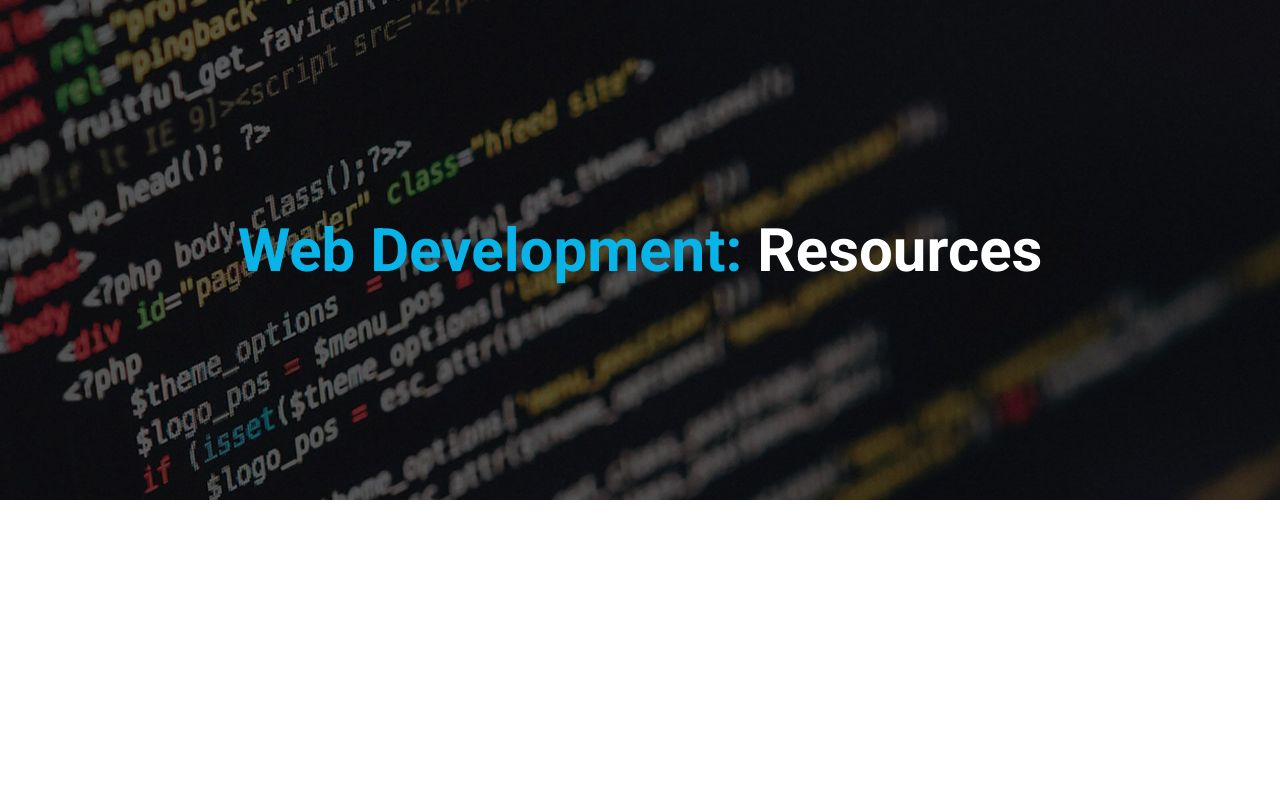
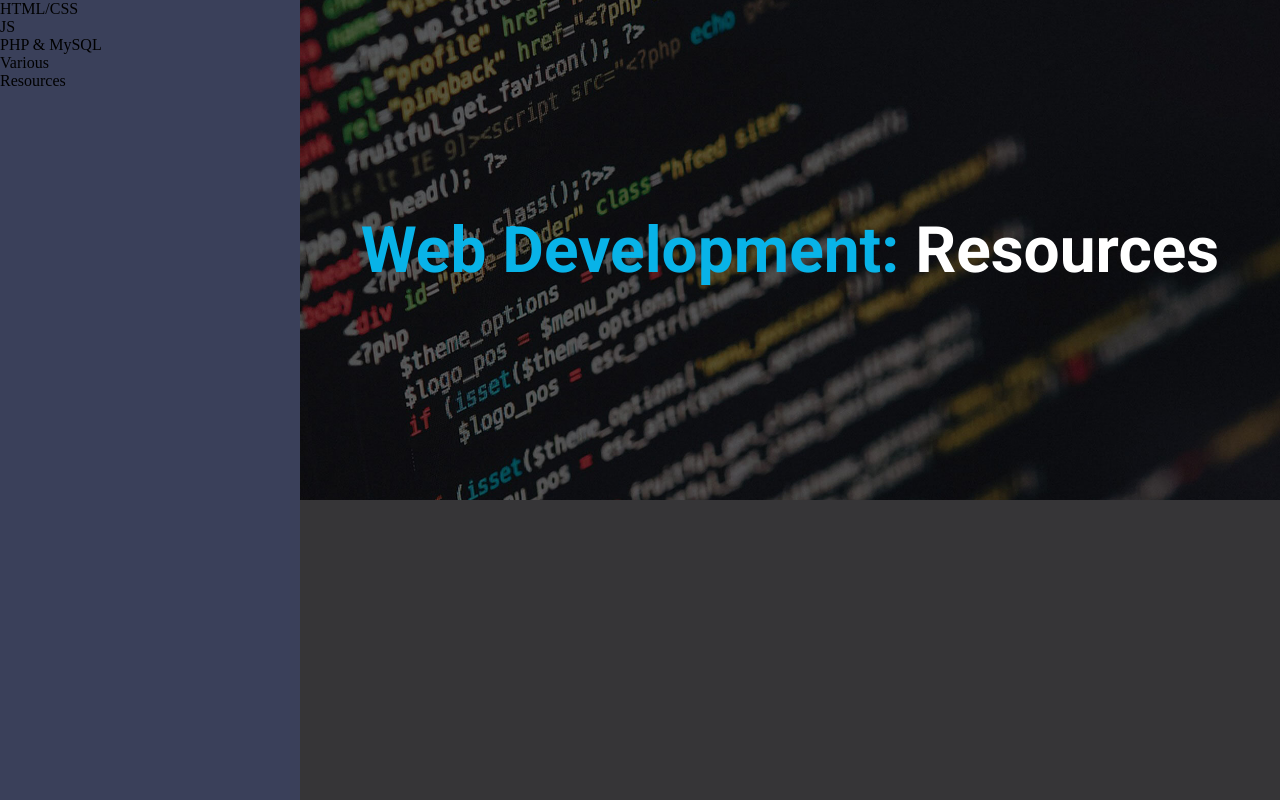
Before and after one commit to NekCS/fcc, a plain HTML site: page tribute-page/index.html in a window 1280 px wide. Shown: the top 800 px of the page. Drawn offline with Linux system fonts and the light colour scheme.

Commit message:
Added grid

```diff
--- a/tribute-page/css/style.css
+++ b/tribute-page/css/style.css
@@ -1,27 +1,55 @@
 :root {
-  --main-color: #08b3e8;
+  --blue: #08b3e8;
+  --blue-dark: #3a405a;
+  --grey-dark: #2e282a;
+  --grey: #363537;
 }
 
 
 body {
 	margin: 0;
 	padding: 0;
+    background-color: var(--grey);
+}
+
+#main {
+    display: grid;
+    grid-template-rows: 500px auto 100px;
+    grid-template-columns: 300px 1fr;
+    grid-template-areas: "nav header"
+                         "nav    main"
+                         "footer footer";
 }
 
 
-#header {
-	height: 500px;
+header {
+    grid-area: header;
     display: flex;
    	align-items: center;
     justify-content: center;
     text-align: center;
     background: url(../images/header-bg3.jpg) center center no-repeat;
     background-size: cover;
-    color: var(--main-color);
-    font-size: 30px;
+    color: var(--blue);
+    font-size: 2em;
     font-family: 'Roboto', Helvetica, Arial;
 }
 
-#header span {
+header span {
 	color: white;
 }
+
+nav {
+    grid-area: nav;
+    background-color: var(--blue-dark);
+}
+
+main {
+    grid-area: main;
+    height: 1000px;
+}
+
+footer {
+    grid-area: footer;
+    background-color: var(--grey-dark);
+}
--- a/tribute-page/index.html
+++ b/tribute-page/index.html
@@ -10,8 +10,19 @@
 	<link rel="stylesheet" type="text/css" href="css/style.css">
 </head>
 <body>
-	<header id="header">
-		<div><h1>Web Development: <span>Resources</span></h1></div>
-	</header>
+	<div id="main">
+		<header id="header">
+			<div id="title"><h1>Web Development: <span>Resources</span></h1></div>
+		</header>
+		<nav>
+			<div class="nav-item">HTML/CSS</div>
+			<div class="nav-item">JS</div>
+			<div class="nav-item">PHP & MySQL</div>
+			<div class="nav-item">Various</div>
+			<div class="nav-item">Resources</div>
+		</nav>
+		<main></main>
+		<footer></footer>
+	</div>
 </body>
 </html>
```
